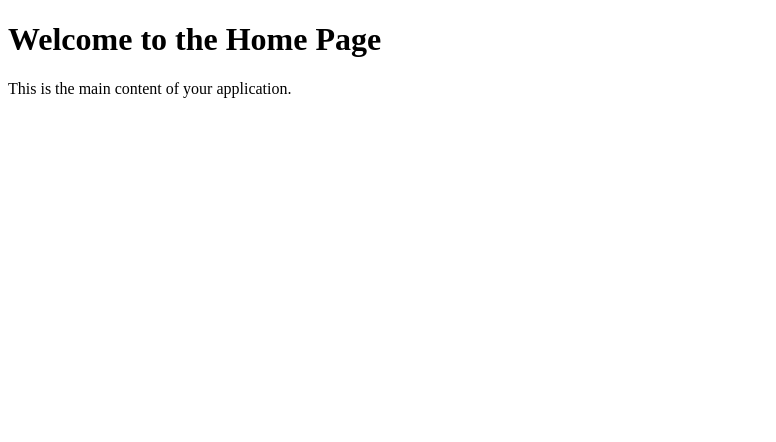
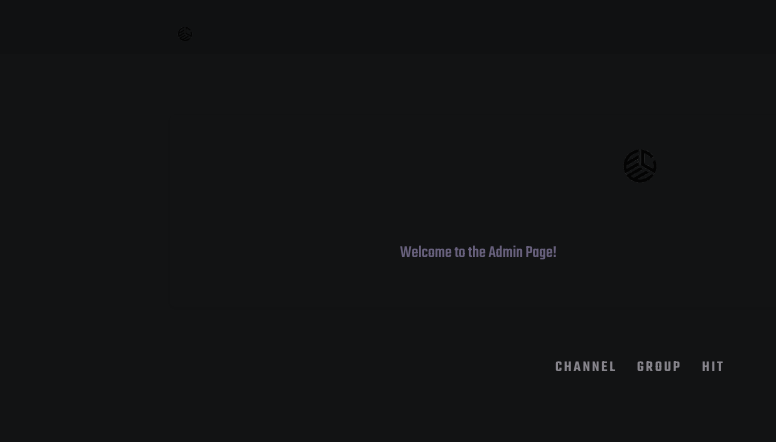
Before and after one commit to NOTHING99cyber/Checker, a plain HTML site: page index.html in a window 1280 px wide. Shown: the whole page, without its empty margins (0-776 px from the left). Drawn offline with Linux system fonts and the light colour scheme; a web font is replaced by a local one.

Commit message:
index.html

```diff
--- a/index.html
+++ b/index.html
@@ -1,14 +1,91 @@
 <!DOCTYPE html>
-<html lang="en">
+<html lang="en-gb" dir="ltr">
 <head>
-    <meta charset="UTF-8">
-    <meta name="viewport" content="width=device-width, initial-scale=1.0">
-    <title>Home</title>
-    <link rel="stylesheet" href="styles.css">
+  <meta charset="utf-8">
+  <meta name="viewport" content="width=device-width, initial-scale=1">
+  <title>Admin Page</title>
+  <link href="https://fonts.googleapis.com/css?family=Muli:300,400,500,600,700&amp;display=swap" rel="stylesheet">
+  <link rel="stylesheet" href="css/main.css">
+  <link rel="stylesheet" href="css/hyper.css">
+  <link rel="stylesheet" href="css/animate.min.css">
 </head>
 <body>
-    <h1>Welcome to the Home Page</h1>
-    <p>This is the main content of your application.</p>
-    <script src="script.js"></script>
-</body>
-</html>
+
+<header class="uk-background-primary uk-background-norepeat uk-background-cover uk-background-center-center uk-light">
+  <nav class="uk-navbar-container">
+    <div class="uk-container">
+      <div data-uk-navbar="">
+        <div class="uk-navbar-left">
+          <a class="uk-navbar-item uk-logo uk-visible@m" href="https://t.me/">
+            <img src="images/anonymousheader.svg" style="filter: invert(1); height: 30px; width: 30px;">
+          </a>
+          <a class="uk-navbar-toggle uk-hidden@m" href="#offcanvas-docs" data-uk-toggle="">
+            <span data-uk-navbar-toggle-icon=""></span>
+          </a>
+        </div>
+        <div class="uk-navbar-center uk-hidden@m"></div>
+      </div>
+    </div>
+  </nav>
+</header>
+
+<div id="hyper_progress"></div>
+
+<div class="uk-section uk-section-muted">
+  <div class="uk-container">
+    <div class="uk-background-default uk-border-rounded uk-box-shadow-small">
+      <div class="uk-container uk-container-xsmall uk-padding-large">
+        <article class="uk-article">
+          <center>
+            <div style="filter: invert(1); height: 70px; width: 70px; margin-top: -4px;margin-bottom: 40px;">
+              <img src="images/anonymousheader.svg">
+            </div>
+          </center>
+          <div class="uk-article-content">
+            <div class="uk-form-stacked uk-margin-medium-top">
+              <p>Welcome to the Admin Page!</p>
+              <!-- You can add more content here -->
+            </div>
+          </div>
+        </article>
+      </div>
+    </div>
+  </div>
+</div>
+
+<div id="offcanvas-docs" data-uk-offcanvas="overlay: true">
+  <div class="uk-offcanvas-bar">
+    <button class="uk-offcanvas-close" type="button" data-uk-close=""></button>
+    <h5 class="uk-margin-top">Contact us</h5>
+    <ul class="uk-nav uk-nav-default doc-nav">
+      <li class="uk-active"><a href="https://t.me/broken_cc">Join Group</a></li>
+      <li><a href="https://t.me/broken_cc">Join Channel</a></li>
+    </ul>
+  </div>
+</div>
+
+<div id="offcanvas" data-uk-offcanvas="flip: true; overlay: true">
+  <div class="uk-offcanvas-bar">
+    <a class="uk-logo" href="index.html"><span class="dr_logo"></span></a>
+    <button class="uk-offcanvas-close" type="button" data-uk-close=""></button>
+    <ul class="uk-nav uk-nav-primary uk-nav-offcanvas uk-margin-top uk-text-center">
+      <li><a href="#">Home</a></li>
+      <!-- Removed Login link -->
+    </ul>
+    <div class="uk-margin-top uk-text-center">
+      <div data-uk-grid="" class="uk-child-width-auto uk-grid-small uk-flex-center">
+        <div>
+          <a href="./social?join=telegram&amp;username=dr_bins&amp;utm_source=drchcker" data-uk-icon="icon: telegram" class="uk-icon-link" target="_blank"></a>
+        </div>
+      </div>
+    </div>
+  </div>
+</div>
+
+<footer class="uk-section uk-text-center uk-text-muted">
+  <div class="uk-container uk-container-small">
+    <div>
+      <ul class="uk-subnav uk-flex-center">
+        <li><a href="https://t.me/broken_cc">CHANNEL</a></li>
+        <li><a href="https://t.me/broken_cc">GROUP</a></li>
+        <li><a href="https://t.me/">HIT
```
